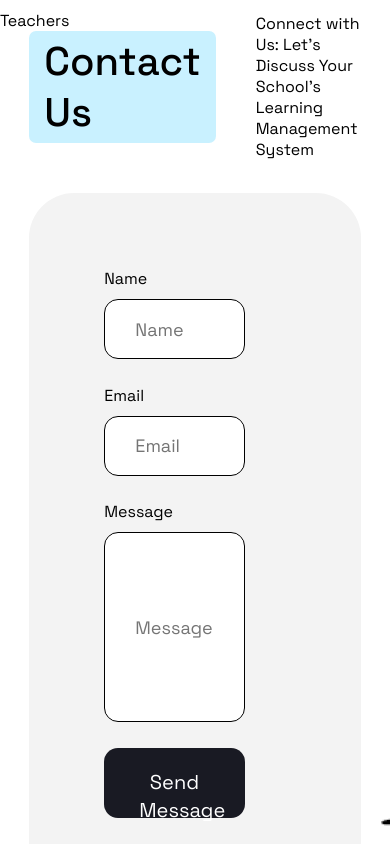
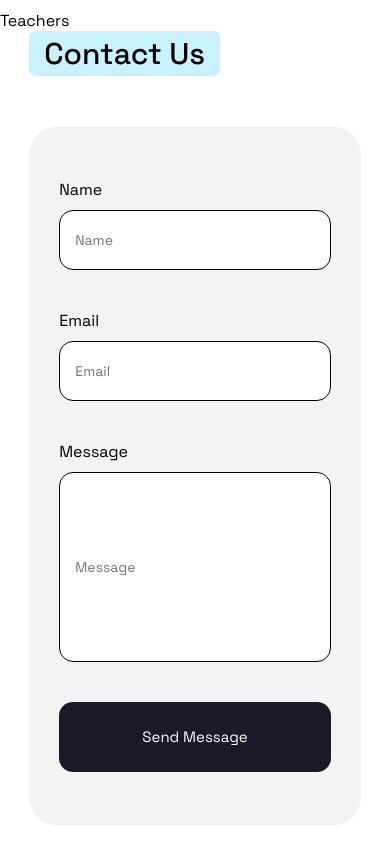
Before and after one commit to Akbarshoh404/LMS, a React (Create React App) app: page / in a window 390 px wide. Shown: the part 4380-5224 px from the top of the page. Built offline with nearby package versions, Linux system fonts and the light colour scheme.

Commit message:
Contact Us media

```diff
--- a/src/Pages/Landing/Home/Contact Us/style.module.css
+++ b/src/Pages/Landing/Home/Contact Us/style.module.css
@@ -82,6 +82,7 @@
   font-weight: 400;
   line-height: 28px;
   text-align: center;
+  cursor: pointer;
 }
 
 .input1 {
@@ -119,3 +120,76 @@
   flex-direction: column;
   gap: 10px;
 }
+
+/* Media */
+
+@media screen and (max-width: 1500px) {
+  .form img {
+    width: 400px;
+  }
+}
+
+@media screen and (max-width: 1250px) {
+  .form img {
+    width: 300px;
+  }
+}
+
+@media screen and (max-width: 1024px) {
+  .form img {
+    display: none;
+  }
+
+  .form {
+    gap: 0px;
+  }
+
+  .form2 button,
+  .form2 input {
+    width: 100%;
+  }
+}
+
+@media screen and (max-width: 600px) {
+  .form {
+    padding: 50px;
+  }
+
+  .form input{
+    font-size: 16px;
+  }
+
+  .form button{
+    font-size: 18px;
+  }
+
+  .titleName{
+    font-size: 30px;
+    line-height: 35px;
+  }
+}
+
+@media screen and (max-width: 430px) {
+  .form {
+    padding: 30px;
+    border-radius: 30px;
+  }
+
+  .form input{
+    padding: 9px 15px;
+    font-size: 14px;
+  }
+
+  .form button{
+    font-size: 15px;
+  }
+
+  .form2{
+    justify-content: center;
+    gap: 40px;
+  }
+
+  .titleText{
+    display: none;
+  }
+}
```
